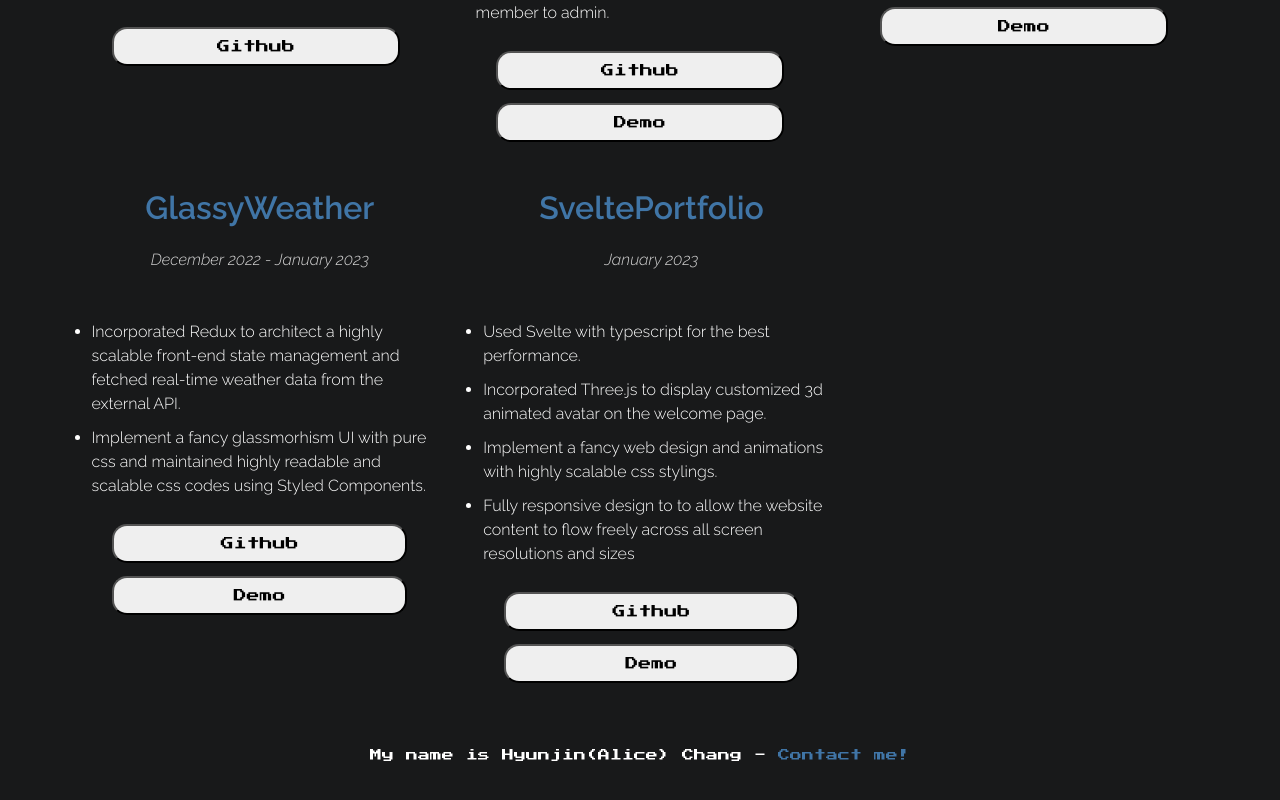
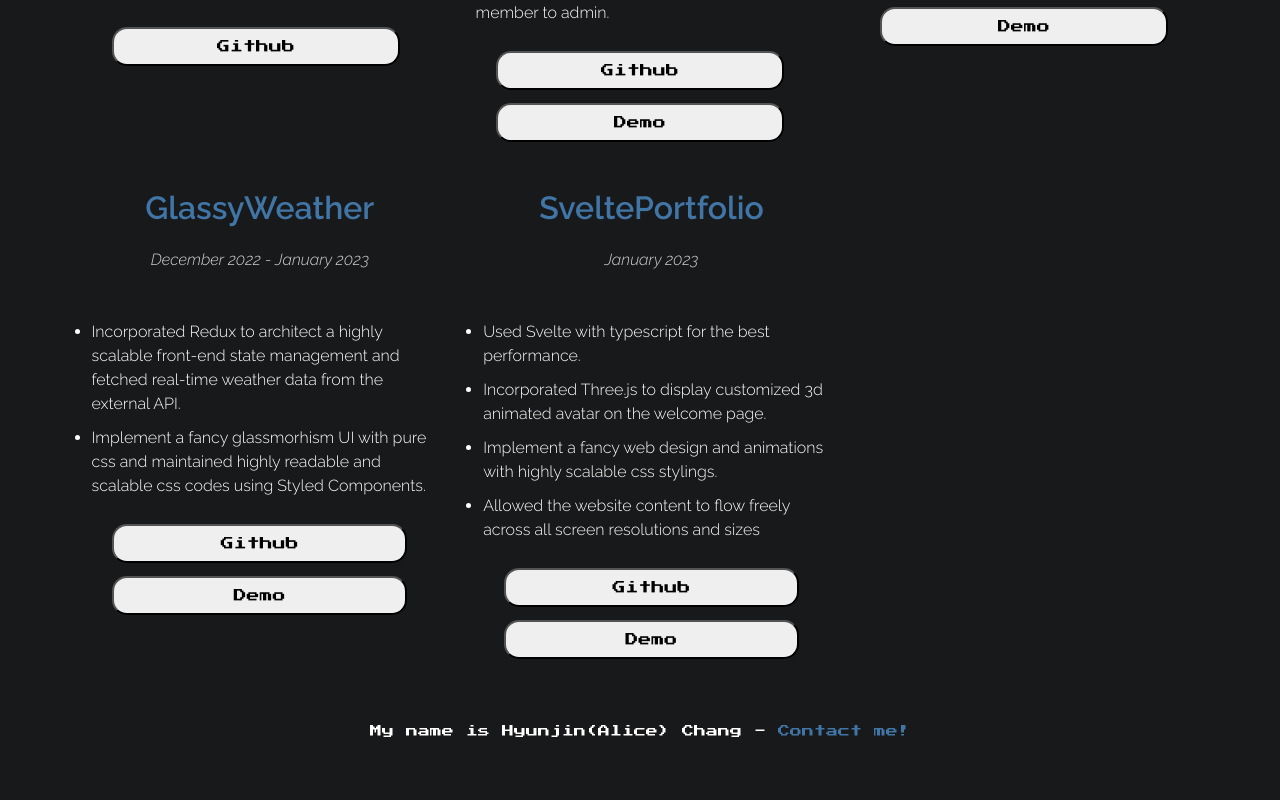
Before and after one commit to chj2788/svelte-portfolio, a SvelteKit app: page /projects in a window 1280 px wide. Shown: the part 551-1351 px from the top of the page. After the commit the page ends 1329 px from the top, so only its background shows below. Built offline with nearby package versions, Linux system fonts and the light colour scheme.

Commit message:
use an action verb for the projct description

```diff
--- a/src/routes/projects/+page.svelte
+++ b/src/routes/projects/+page.svelte
@@ -69,7 +69,7 @@
 				<li>Used Svelte with typescript for the best performance.</li>
 				<li>Incorporated Three.js to display customized 3d animated avatar on the welcome page.</li>
 				<li>Implement a fancy web design and animations with highly scalable css stylings.</li>
-				<li>Fully responsive design to to allow the website content to flow freely across all screen resolutions and sizes</li>
+				<li>Allowed the website content to flow freely across all screen resolutions and sizes</li>
 			</ul>
 			<div class="button-wrapper">
 				<button on:click|preventDefault={()=>window.open("https://github.com/chj2788/svelte-portfolio", '_blank')}>Github</button>
```
